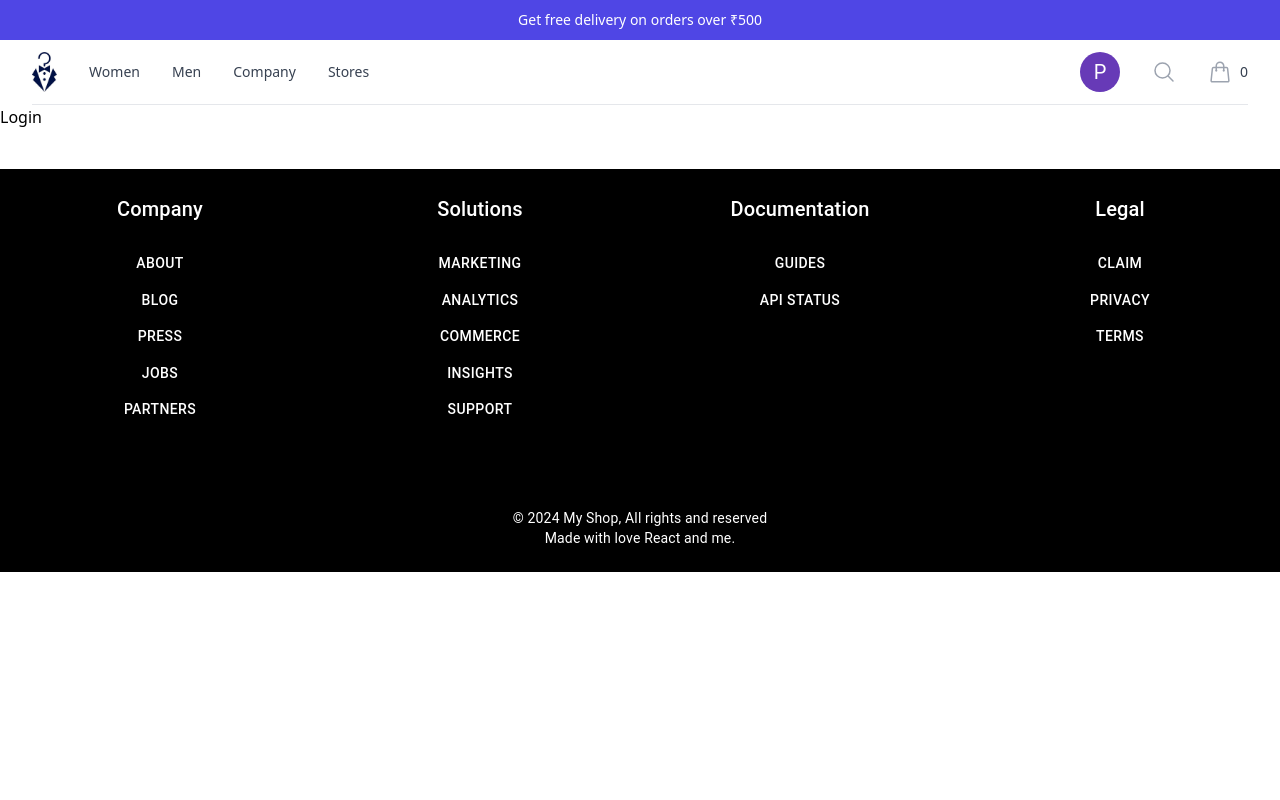
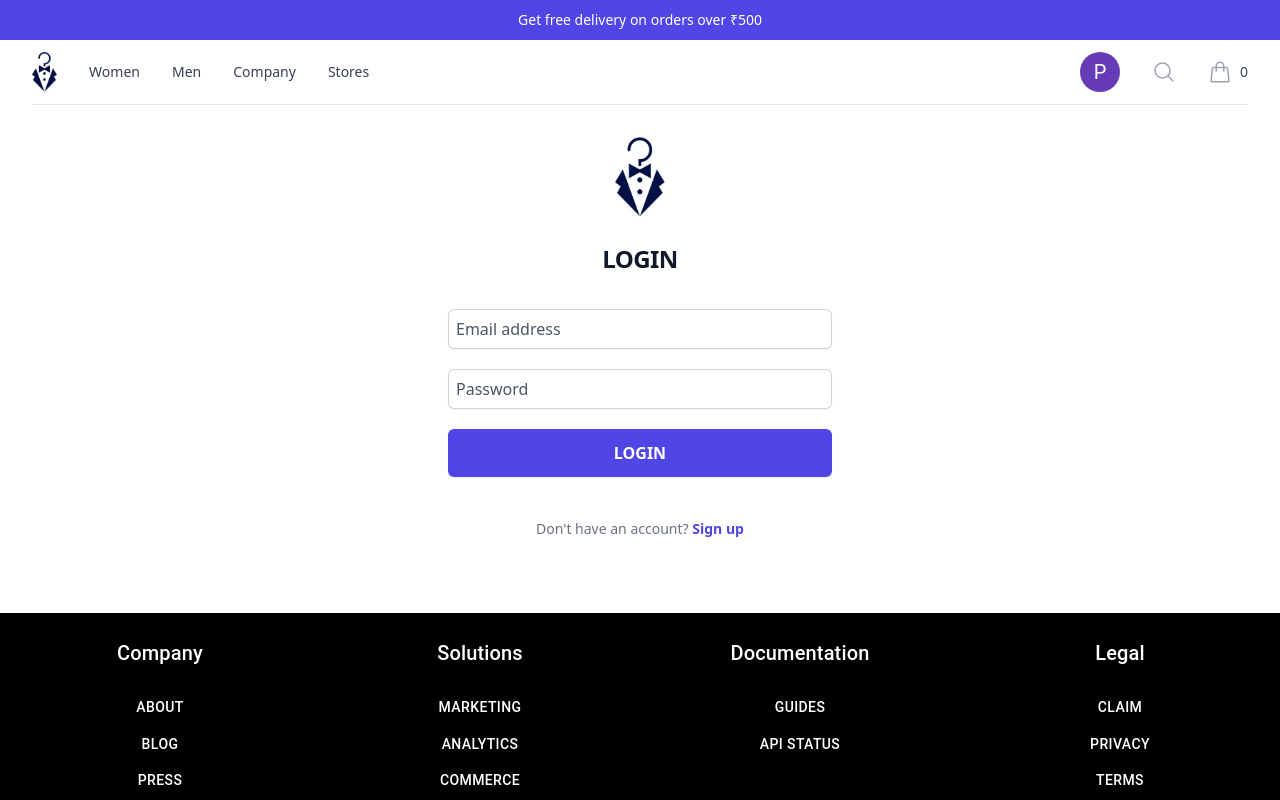
Before and after one commit to bhujbalpratik/Shop-with-Pratik, a React (Vite) app in the folder client/: page /login in a window 1280 px wide. Shown: the top 800 px of the page. Built offline with nearby package versions, Linux system fonts and the light colour scheme.

Commit message:
Login page ui created

```diff
--- a/client/src/customer/pages/Login/Login.jsx
+++ b/client/src/customer/pages/Login/Login.jsx
@@ -1,4 +1,70 @@
-const Login = () => {
-  return <div>Login</div>
+import { Link } from "react-router-dom"
+
+export default function Login() {
+  return (
+    <>
+      <div className="flex min-h-full flex-1 flex-col justify-center px-3 py-8 lg:px-8">
+        <div className="sm:mx-auto sm:w-full sm:max-w-sm">
+          <img
+            className="mx-auto h-10 w-auto lg:h-20"
+            src="LogoE-commerce.png"
+            alt="Your Company"
+          />
+          <h2 className="mt-6 text-center text-2xl font-bold leading-9 tracking-tight text-gray-900">
+            LOGIN
+          </h2>
+        </div>
+
+        <div className="mt-6 sm:mx-auto sm:w-full sm:max-w-sm">
+          <form className="space-y-5">
+            <div>
+              <div className="mt-2">
+                <input
+                  id="email"
+                  name="email"
+                  placeholder="Email address"
+                  type="email"
+                  autoComplete="email"
+                  required
+                  className="block w-full rounded-md border-0 px-2 py-2 text-gray-900 shadow-sm ring-1 ring-inset ring-gray-300 placeholder:text-gray-600 focus:ring-2 focus:ring-inset"
+                />
+              </div>
+            </div>
+            <div>
+              <div className="mt-2">
+                <input
+                  id="password"
+                  name="password"
+                  type="password"
+                  placeholder="Password"
+                  autoComplete="current-password"
+                  required
+                  className="block w-full rounded-md border-0 px-2 py-2 text-gray-900 shadow-sm ring-1 ring-inset ring-gray-300 placeholder:text-gray-600 focus:ring-2 focus:ring-inset "
+                />
+              </div>
+            </div>
+
+            <div>
+              <button
+                type="submit"
+                className="flex w-full justify-center rounded-md bg-indigo-600 px-3 py-3 text-md font-semibold leading-6 text-white shadow-sm hover:bg-indigo-500 focus-visible:outline focus-visible:outline-2 focus-visible:outline-offset-2 focus-visible:outline-indigo-600 uppercase"
+              >
+                Login
+              </button>
+            </div>
+          </form>
+
+          <p className="mt-10 text-center text-sm text-gray-500">
+            Don't have an account?{" "}
+            <Link
+              to={"/signup"}
+              className="font-semibold leading-6 text-indigo-600 hover:text-indigo-500"
+            >
+              Sign up
+            </Link>
+          </p>
+        </div>
+      </div>
+    </>
+  )
 }
-export default Login
```
